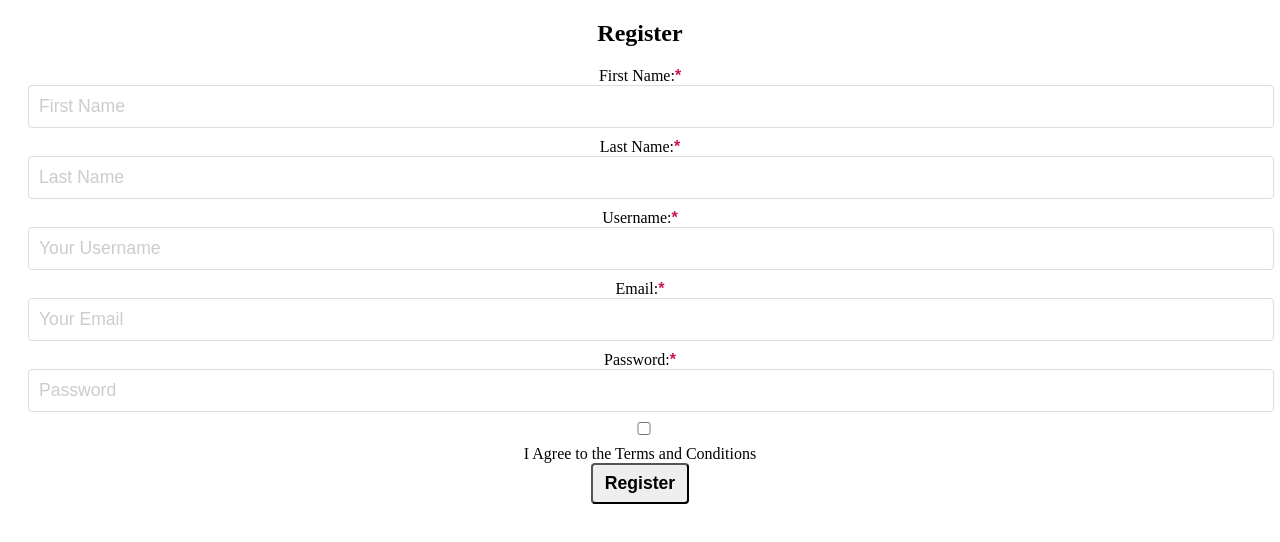
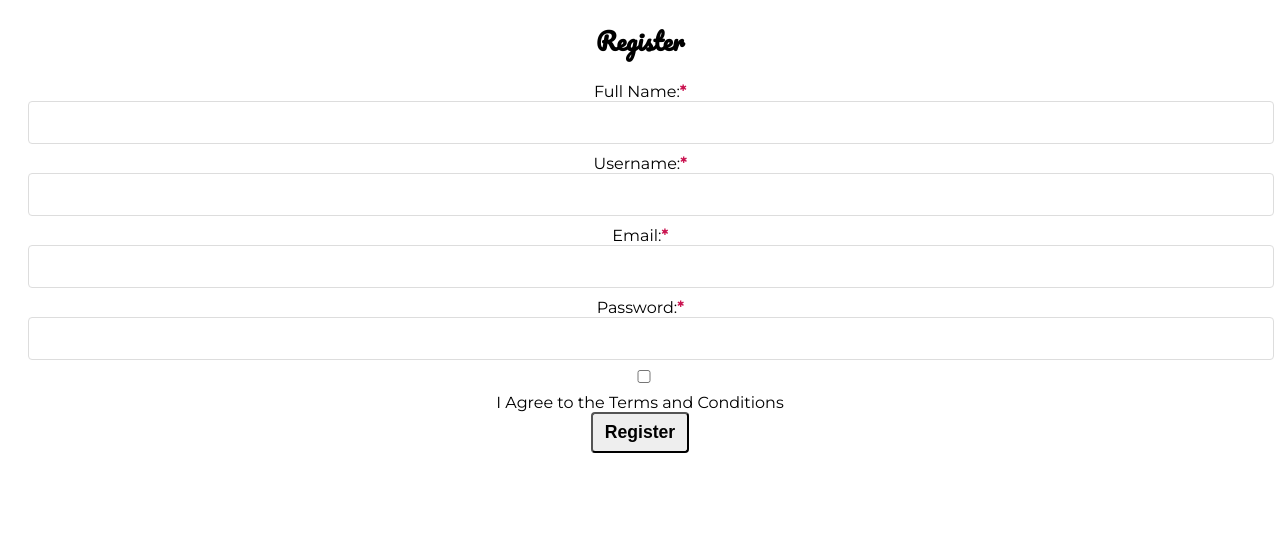
Before and after one commit to angelluis396/fitpad-frontend, a React (Create React App) app: page /Register in a window 1280 px wide. Shown: the top 542 px of the page. Built offline with nearby package versions, Linux system fonts and the light colour scheme.

Commit message:
changed form to take full name as opposed to first and last name to save screen space, and added styling

```diff
--- a/src/Components/HomePage.css
+++ b/src/Components/HomePage.css
@@ -3,13 +3,17 @@ h1{
   text-align: center;
 }
 
-p{
+p {
   text-align: center;
   font-family:'Montserrat', sans-serif;
 }
 
-.buttons{
+.btn {
+  order: 1px solid #aaa;
+  background-color: #eee;
+  border-radius: 4px;
   display: flex;
   align-items: center;
   justify-content: center;
+  font-weight: bold;
 }
--- a/src/Components/HomePage.js
+++ b/src/Components/HomePage.js
@@ -9,7 +9,7 @@ export default class HomePage extends Component {
     return (
       <div>
         <h1> Welcome to FitPad </h1>
-        <p> Summary of fitpad goes here</p>
+        <p> The FitPad aims to make tracking your weight lifting progress simple and fun. Register to start tracking your Gains! </p>
         <div className="buttons">
           <Link to="/Login"><button onClick={this.Login}> Log In </button></Link>
           <Link to="/Register"><button onClick={this.Register}> Register </button></Link>
--- a/src/Components/LoginRegister/Register.js
+++ b/src/Components/LoginRegister/Register.js
@@ -13,19 +13,17 @@ export default class Register extends Component {
 
  handleSubmit = event => {
   event.preventDefault();
-  const { first_name, last_name, user_name, user_email, password } = event.target
+  const { full_name, user_name, user_email, password } = event.target
 
   this.setState({error:null})
   AuthApiService.postUser({
-    first_name: first_name.value,
-    last_name: last_name.value,
+    full_name: full_name.value,
     user_name: user_name.value,
     user_email: user_email.value,
     password: password.value,
   })
   .then(user => {
-    first_name.value=''
-    last_name.value=''
+    full_name.value=''
     user_name.value=''
     user_email.value=''
     password.value=''
@@ -46,29 +44,24 @@ export default class Register extends Component {
             {error && <p className='red'>{error}</p>}
           </div>
 
-          <div className="first_name">
-            <label htmlFor="first_name"> First Name:<Required/> </label>
-            <Input required type="text" id="first_name" className="formInput" placeholder="First Name" name="first_name"/>
-          </div>
-
-          <div className="last_name">
-            <label htmlFor="last_name"> Last Name:<Required/> </label>
-            <Input  required type="text" id="last_name" className="formInput" placeholder="Last Name" name="last_name"/>
+          <div className="full_name">
+            <label htmlFor="full_name"> Full Name:<Required/> </label>
+            <Input required type="text" id="full_name" className="formInput" name="full_name"/>
           </div>
 
           <div className="user_name">
             <label htmlFor="username"> Username:<Required/> </label>
-            <Input required type="text" id="user_name" className="formInput" placeholder="Your Username" name="user_name"/>
+            <Input required type="text" id="user_name" className="formInput" name="user_name"/>
           </div>
 
           <div className="user_email">
             <label htmlFor="user_email"> Email:<Required/> </label>
-            <Input required type="email" id="user_email" className="formInput" placeholder="Your Email" name="user_email"/>
+            <Input required type="email" id="user_email" className="formInput" name="user_email"/>
           </div>
 
           <div className="password">
             <label htmlFor="password"> Password:<Required/> </label>
-            <Input required type="text" id="password" className="formInput" placeholder="Password" name="password"/>
+            <Input required type="text" id="password" className="formInput"/>
           </div>
 
           <div className="terms_agreement">
--- a/src/Components/Utils/Utils.css
+++ b/src/Components/Utils/Utils.css
@@ -10,15 +10,18 @@
   text-align: left;
   width: 100%;
   border-radius: 4px;
+  font-family:'Montserrat', sans-serif;
 }
 
 .Input::placeholder,
 .Textarea::placeholder {
   color: #ccc;
+  font-family:'Montserrat', sans-serif;
 }
 
 .Textarea {
   resize: vertical;
+  font-family:'Montserrat', sans-serif;
 }
 
 .Button {
@@ -32,7 +35,7 @@
 
 .Required {
   color: #CA1551;
-  font-family: Arial;
+  font-family:'Montserrat', sans-serif;
   font-weight: bold;
 }
 
@@ -44,3 +47,12 @@
   margin-left: 10px;
   margin-right: 10px;
 }
+
+label {
+  font-family:'Montserrat', sans-serif;
+  text-align: left;
+}
+
+h2 {
+  font-family: 'Pacifico', cursive;
+}
```
